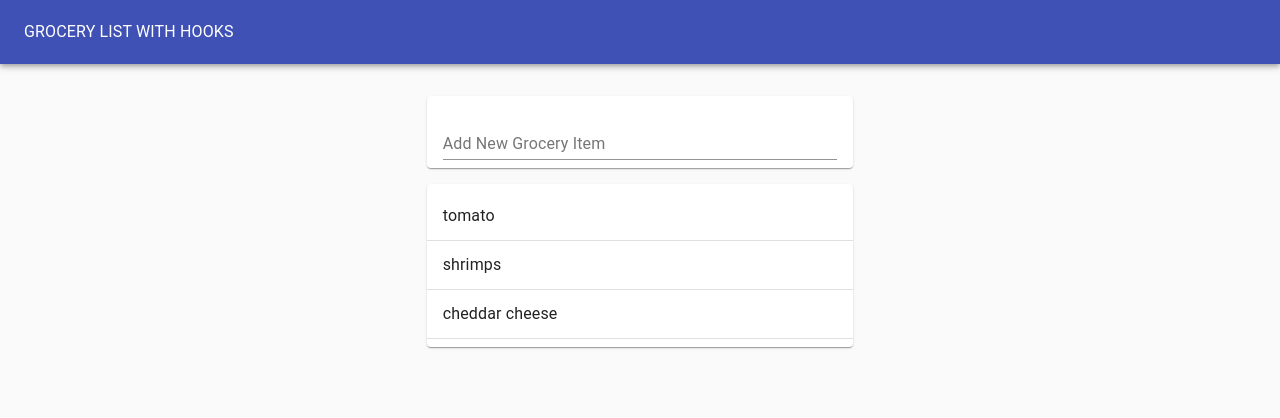
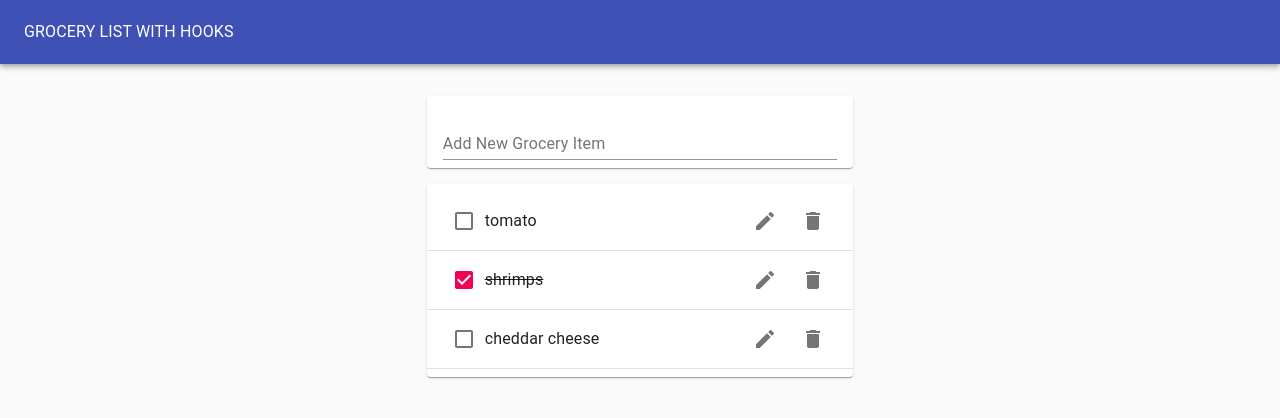
Before and after one commit to LagiewkaMarta/groceryAppHooks, a React (Create React App) app: page / in a window 1280 px wide. Shown: the top 418 px of the page. Built offline with nearby package versions, Linux system fonts and the light colour scheme.

Commit message:
ADD GroceryItem

```diff
--- a/src/Components/GroceryApp.js
+++ b/src/Components/GroceryApp.js
@@ -9,16 +9,16 @@ import GroceryForm from "./GroceryForm";
 
 export default function GroceryApp() {
   const initialGroceries = [
-    { id: 1, groceryItem: "tomato", completed: false },
-    { id: 2, groceryItem: "shrimps", completed: true },
-    { id: 3, groceryItem: "cheddar cheese", completed: false }
+    { id: 1, name: "tomato", bought: false },
+    { id: 2, name: "shrimps", bought: true },
+    { id: 3, name: "cheddar cheese", bought: false }
   ];
   const [groceries, setGroceries] = useState(initialGroceries);
 
   const addGrocery = newGroceryItemName => {
     setGroceries([
       ...groceries,
-      { id: 4, groceryItem: newGroceryItemName, completed: false }
+      { id: 4, name: newGroceryItemName, bought: false }
     ]);
   };
   return (
--- /dev/null
+++ b/src/Components/GroceryItem.js
@@ -0,0 +1,29 @@
+import React from 'react';
+import ListItem from "@material-ui/core/ListItem";
+import ListItemText from "@material-ui/core/ListItemText";
+import Checkbox from "@material-ui/core/Checkbox";
+import IconButton from "@material-ui/core/IconButton";
+import EditIcon from "@material-ui/icons/Edit";
+import ListItemSecondaryAction from "@material-ui/core/ListItemSecondaryAction";
+import DeleteIcon from "@material-ui/icons/Delete";
+
+
+export default function GroceryItem({name, bought}) {
+
+    return (
+        <ListItem>
+            <Checkbox checked={bought} tabIndex={-1} />
+        <ListItemText style={{textDecoration: bought ? "line-through" : "none" }}>
+            {name}
+        </ListItemText>
+        <ListItemSecondaryAction>
+            <IconButton aria-label="Edit" >
+                <EditIcon/>
+            </IconButton>
+            <IconButton>
+                <DeleteIcon aria-label="Delete" />
+            </IconButton>
+        </ListItemSecondaryAction>
+      </ListItem>
+    )
+}
--- a/src/Components/GroceryList.js
+++ b/src/Components/GroceryList.js
@@ -1,20 +1,22 @@
 import React from "react";
 import Paper from "@material-ui/core/Paper";
 import List from "@material-ui/core/List";
-import ListItem from "@material-ui/core/ListItem";
-import ListItemText from "@material-ui/core/ListItemText";
+
 import Divider from "@material-ui/core/Divider";
+import GroceryItem from "./GroceryItem";
 
 export default function GroceryList({ groceries }) {
   return (
     <Paper>
       <List>
-        {groceries.map(({ groceryItem }) => (
-            <>
-          <ListItem>
-            <ListItemText>{groceryItem}</ListItemText>
-          </ListItem>
-          <Divider/>
+        {groceries.map(groceryItem => (
+          <>
+            <GroceryItem
+              bought={groceryItem.bought}
+              name={groceryItem.name}
+              key={groceryItem.id}
+            />
+            <Divider />
           </>
         ))}
       </List>
```
